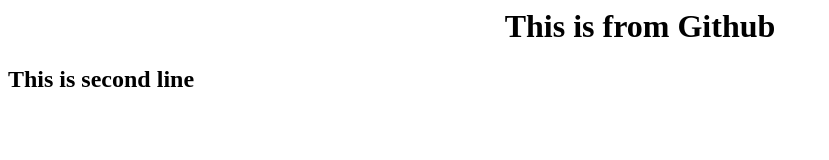
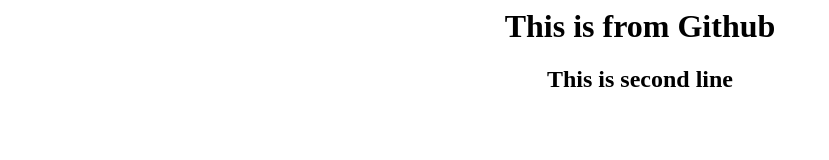
Before and after one commit to sveridevops/b3website, a plain HTML site: page index.html in a window 1280 px wide. Shown: the whole page, without its empty margins (0-829 px from the left). Drawn offline with Linux system fonts and the light colour scheme.

Commit message:
3rd commit

```diff
--- a/index.html
+++ b/index.html
@@ -1,4 +1,4 @@
-<h1><center>This is from Github</center>
+<center><h1>This is from Github</h1>
 <h2>This is second line</h2>
 
-</h1>
+</center>
```
